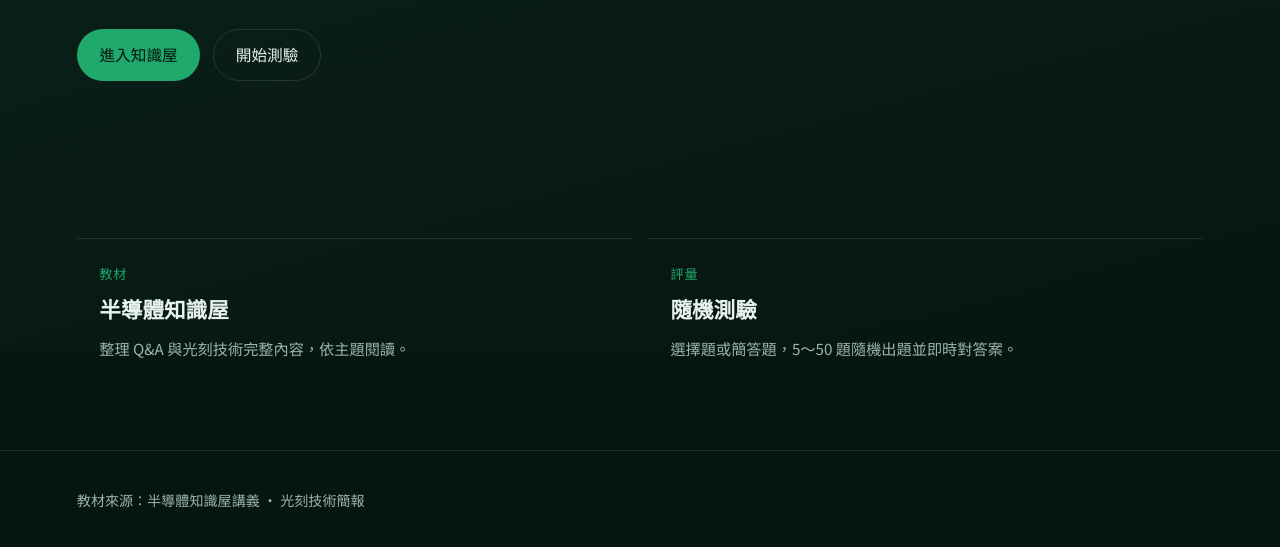
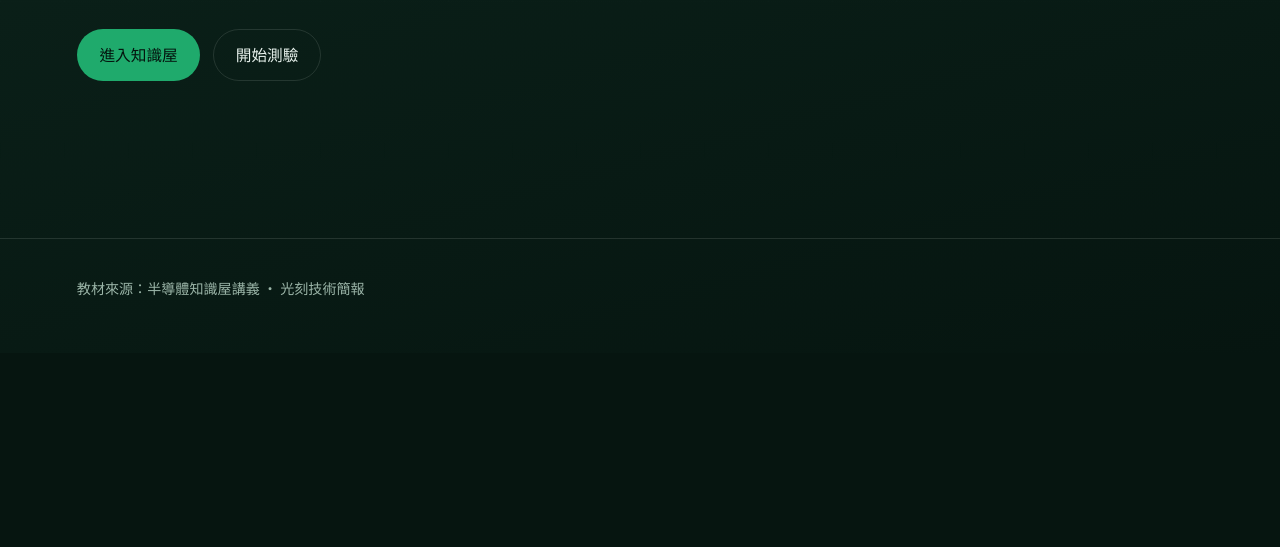
Before and after one commit to charles920721-cyber/tsmc-training-site, a plain HTML site: page index.html in a window 1280 px wide. Shown: the part 447-994 px from the top of the page. After the commit the page ends 802 px from the top, so only its background shows below. Drawn offline with Linux system fonts and the light colour scheme.

Commit message:
Remove feature-strip cards from home page

```diff
--- a/index.html
+++ b/index.html
@@ -31,19 +31,6 @@
     </div>
   </main>
 
-  <section class="feature-strip">
-    <a class="feature" href="knowledge.html">
-      <span class="feature-label">教材</span>
-      <strong>半導體知識屋</strong>
-      <span>整理 Q&A 與光刻技術完整內容，依主題閱讀。</span>
-    </a>
-    <a class="feature" href="quiz.html">
-      <span class="feature-label">評量</span>
-      <strong>隨機測驗</strong>
-      <span>選擇題或簡答題，5～50 題隨機出題並即時對答案。</span>
-    </a>
-  </section>
-
   <footer class="site-footer">
     <p>教材來源：半導體知識屋講義 · 光刻技術簡報</p>
   </footer>
```
